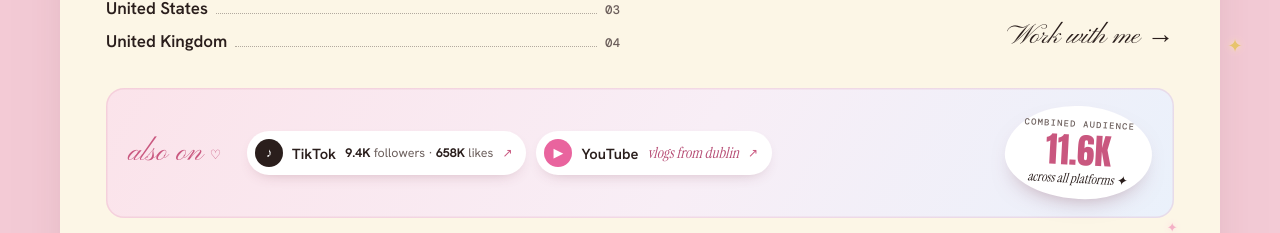
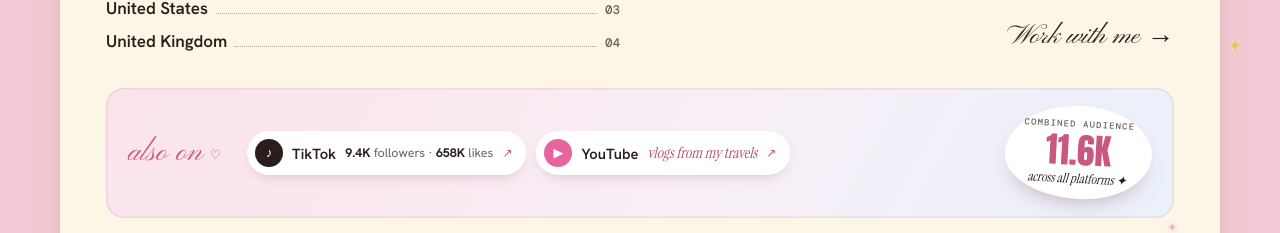
Before and after one commit to jessicakayleyyy/jessica-portfolio1, a Next.js app in the folder 1-code/: page / in a window 1280 px wide. Shown: the part 4475-4708 px from the top of the page. Built offline with nearby package versions, Linux system fonts and the light colour scheme.

Commit message:
Add files via upload

```diff
--- a/1-code/content/site.ts
+++ b/1-code/content/site.ts
@@ -272,7 +272,7 @@ export const site = {
      */
     alsoOn: [
       { platform: "TikTok", url: "https://www.tiktok.com/@jessicakayleyyy", count: 9407, countLabel: "followers", extra: 658300, extraLabel: "likes", showCount: true },
-      { platform: "YouTube", url: "https://www.youtube.com/@jessicakayleyyy", count: 137, countLabel: "subscribers", tagline: "vlogs from dublin", showCount: false },
+      { platform: "YouTube", url: "https://www.youtube.com/@jessicakayleyyy", count: 137, countLabel: "subscribers", tagline: "vlogs from my travels", showCount: false },
     ],
   },
 
```
